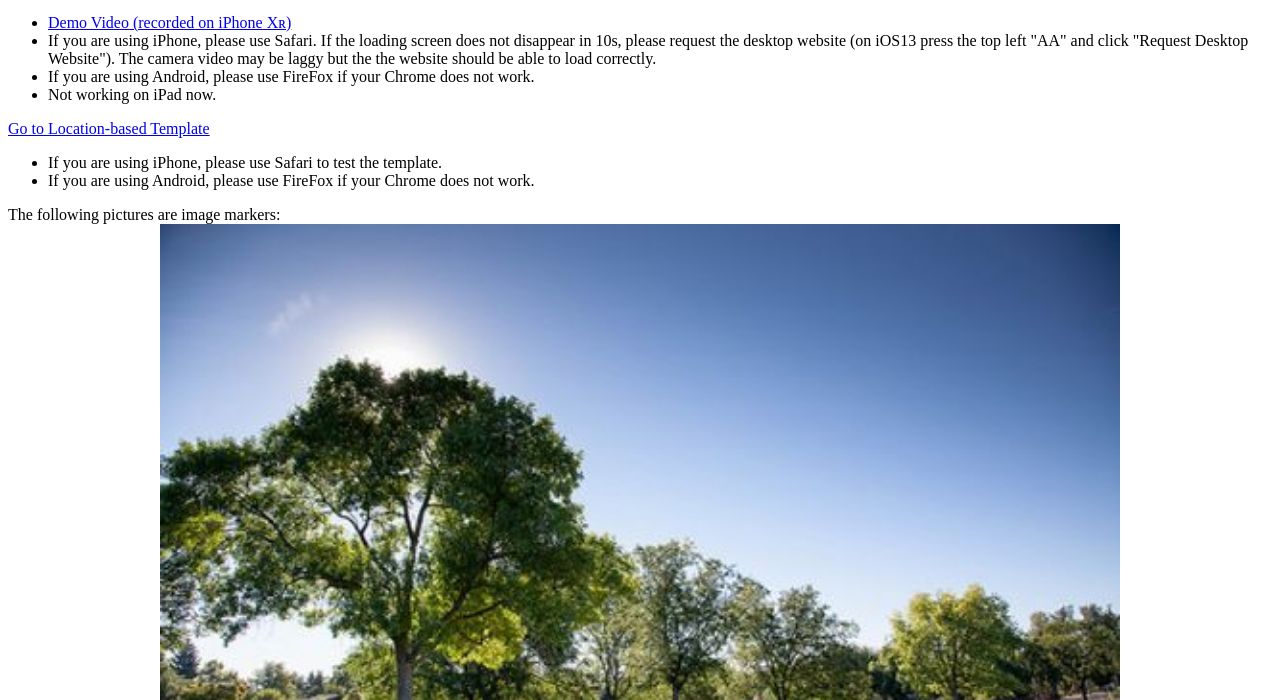
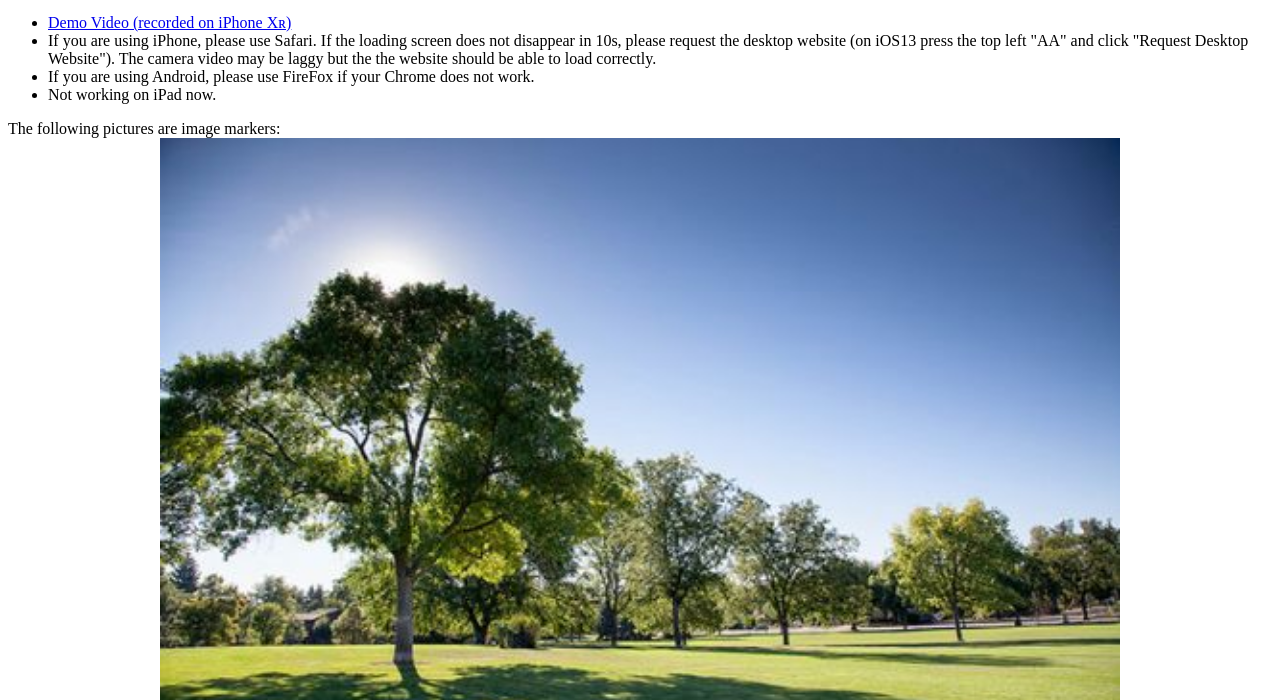
Before and after one commit to jsingh70/AR, a plain HTML site: page index.html in a window 1280 px wide. Shown: the part 100-800 px from the top of the page. Drawn offline with Linux system fonts and the light colour scheme.

Commit message:
Update index.html
Got rid of location based template

```diff
--- a/index.html
+++ b/index.html
@@ -18,13 +18,6 @@
                 </li>
                 <li>If you are using Android, please use FireFox if your Chrome does not work.</li>
                 <li>Not working on iPad now.</li>
-            </ul>
-        </div>
-        <div>
-            <a href="explore_loc.html" target="_blank">Go to Location-based Template</a>
-            <ul>
-                <li>If you are using iPhone, please use Safari to test the template.</li>
-                <li>If you are using Android, please use FireFox if your Chrome does not work.</li>
             </ul>
         </div>
 
```
